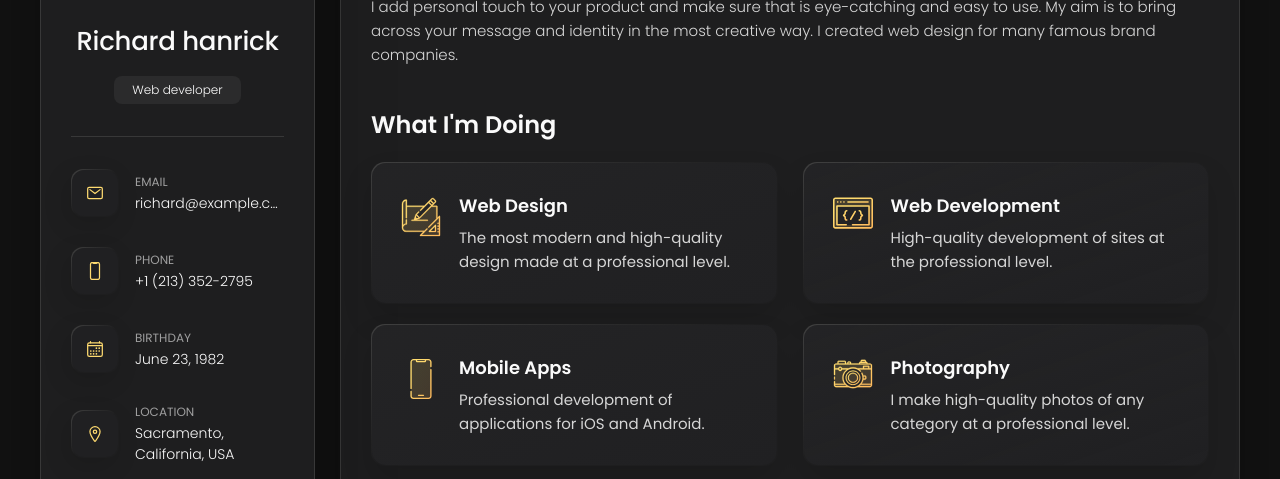
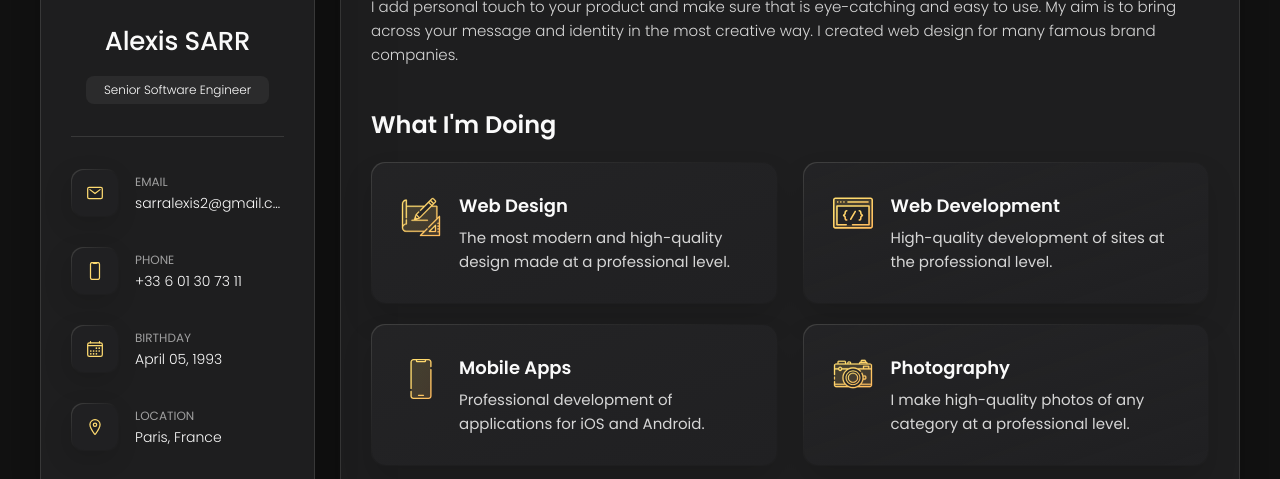
Before and after one commit to alexissarr/portfolio-hire-me, a plain HTML site: page index.html in a window 1280 px wide. Shown: the part 271-750 px from the top of the page. Drawn offline with nearby package versions, Linux system fonts and the light colour scheme.

Commit message:
Update personal information in index.html

```diff
--- a/index.html
+++ b/index.html
@@ -46,9 +46,9 @@
         </figure>
 
         <div class="info-content">
-          <h1 class="name" title="Richard hanrick">Richard hanrick</h1>
+          <h1 class="name" title="Richard hanrick">Alexis SARR</h1>
 
-          <p class="title">Web developer</p>
+          <p class="title">Senior Software Engineer</p>
         </div>
 
         <button class="info_more-btn" data-sidebar-btn>
@@ -74,7 +74,7 @@
             <div class="contact-info">
               <p class="contact-title">Email</p>
 
-              <a href="mailto:richard@example.com" class="contact-link">richard@example.com</a>
+              <a href="mailto:sarralexis2@gmail.com" class="contact-link">sarralexis2@gmail.com</a>
             </div>
 
           </li>
@@ -88,7 +88,7 @@
             <div class="contact-info">
               <p class="contact-title">Phone</p>
 
-              <a href="tel:+12133522795" class="contact-link">+1 (213) 352-2795</a>
+              <a href="tel:+12133522795" class="contact-link">+33 6 01 30 73 11</a>
             </div>
 
           </li>
@@ -102,7 +102,7 @@
             <div class="contact-info">
               <p class="contact-title">Birthday</p>
 
-              <time datetime="1982-06-23">June 23, 1982</time>
+              <time datetime="1982-06-23">April 05, 1993</time>
             </div>
 
           </li>
@@ -116,7 +116,7 @@
             <div class="contact-info">
               <p class="contact-title">Location</p>
 
-              <address>Sacramento, California, USA</address>
+              <address>Paris, France</address>
             </div>
 
           </li>
```
